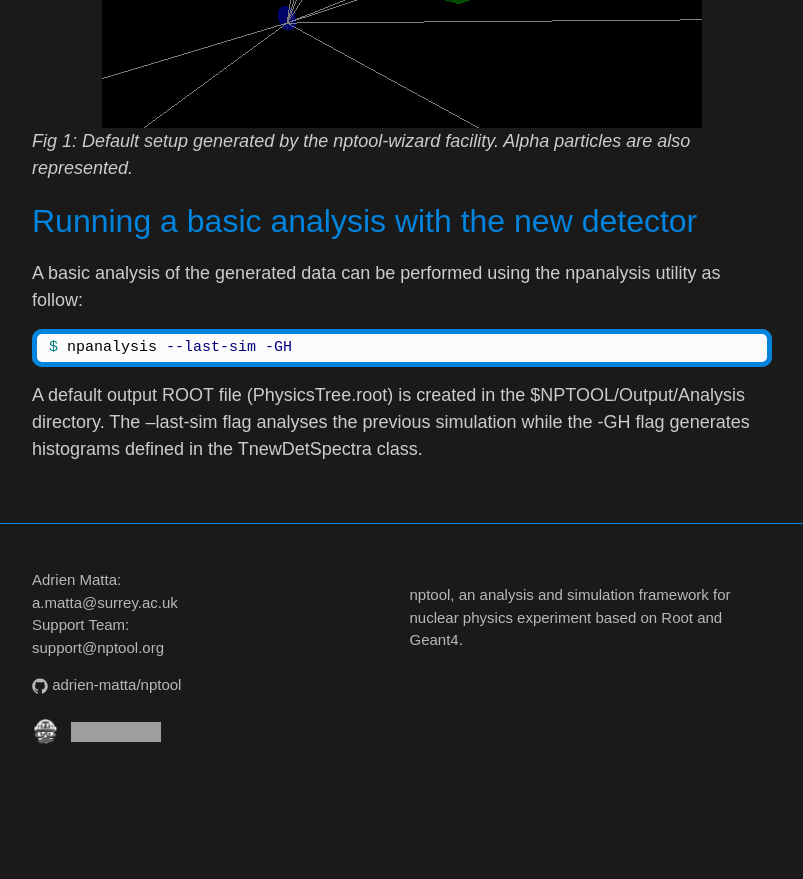
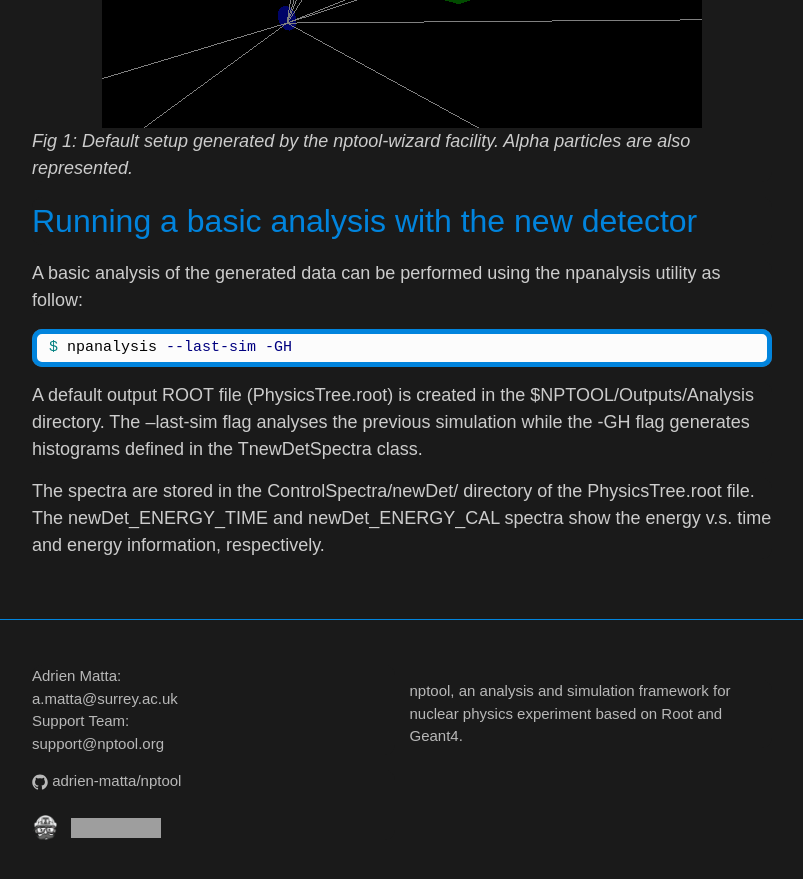
Before and after one commit to adrien-matta/nptool, a Jekyll site: the page built from _manual/adding-detectors_part1.md, in a window 1280 px wide and 900 px high, scrolled down 2158 px. Shown: the top 879 px of the window, without its empty margins (238-1041 px from the left). Built offline with Jekyll 4.4.1, drawn with Linux system fonts in a browser that asks for light colours; some web fonts are replaced; before the commit the page ends 2962 px from its top, so only the background shows below that; grey boxes are pictures that could not be loaded.

Commit message:
+ adding spectra consideration

```diff
--- a/_manual/adding-detectors_part1.md
+++ b/_manual/adding-detectors_part1.md
@@ -80,6 +80,10 @@ utility as follow:
 $ npanalysis --last-sim -GH
 {% endhighlight %}
 A default output ROOT file (PhysicsTree.root) is created in the
-$NPTOOL/Output/Analysis directory. The --last-sim flag analyses the
+$NPTOOL/Outputs/Analysis directory. The --last-sim flag analyses the
 previous simulation while the -GH flag generates histograms defined
 in the TnewDetSpectra class.
+
+The spectra are stored in the ControlSpectra/newDet/ directory of the
+PhysicsTree.root file. The newDet_ENERGY_TIME and newDet_ENERGY_CAL
+spectra show the energy v.s. time and energy information, respectively.
```
